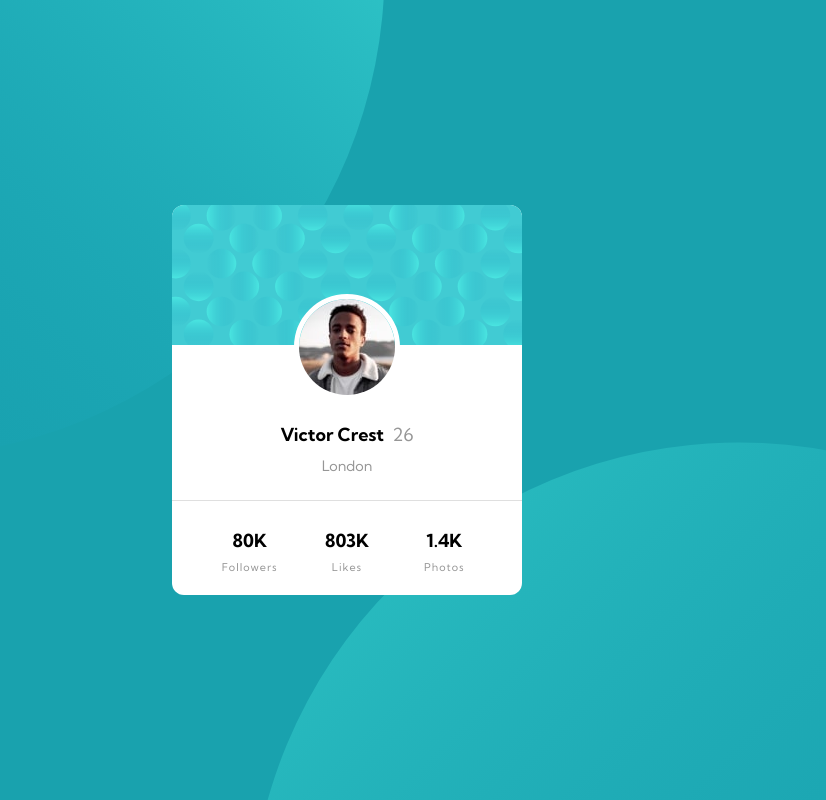
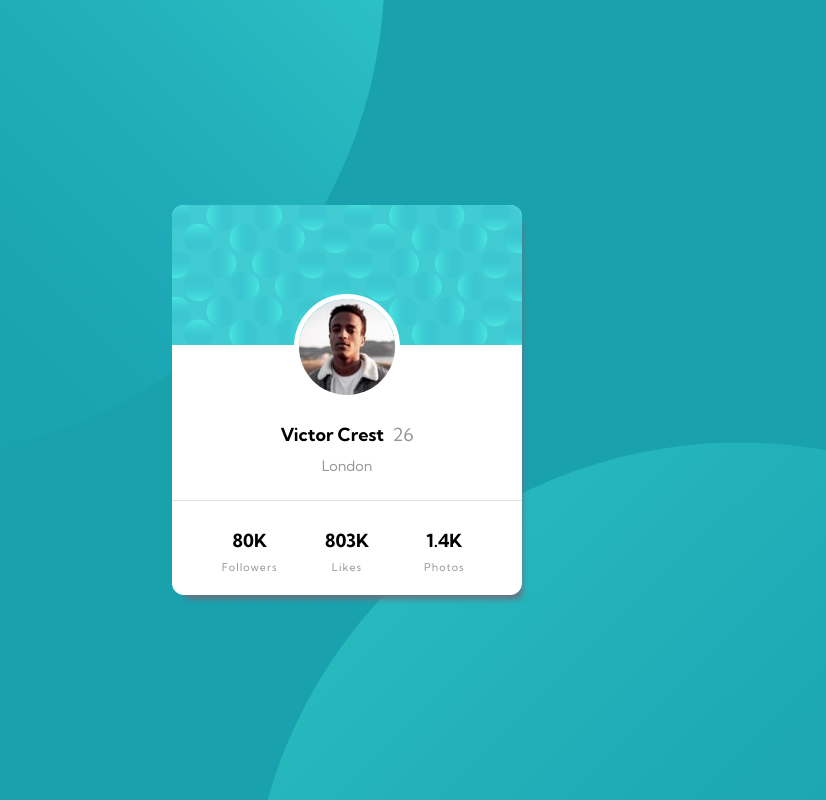
Before and after one commit to gcarter89/profile-card-component-main, a PHP site: page / in a window 1280 px wide. Shown: the whole page, without its empty margins (293-1119 px from the left). Run offline with PHP 8.4, Linux system fonts and the light colour scheme.

Commit message:
added box shadow to card

```diff
--- a/styles.css
+++ b/styles.css
@@ -35,6 +35,7 @@ p {
 .card {
     border-radius: 12px;
     background-color: white;
+    box-shadow: 6px 10px 6px -6px hsl(227, 10%, 46%);
 }
 
 .card-header {
```
